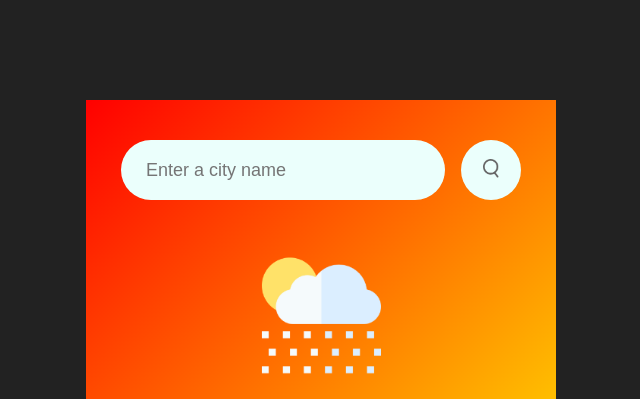
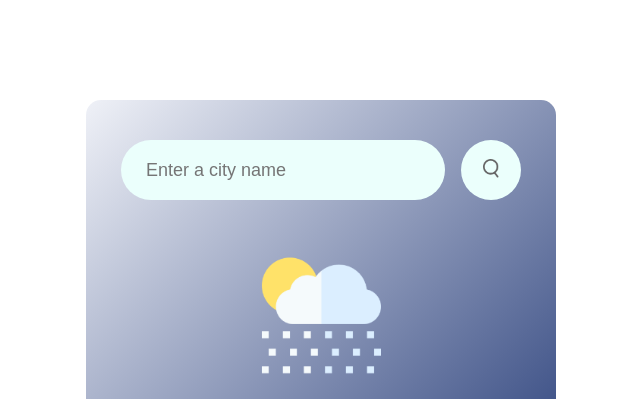
Before and after one commit to gu1tekin/weather_app, a plain HTML site: page index.html in a window 1280 px wide. Shown: the top 399 px of the page, without its empty margins (319-959 px from the left). Drawn offline with Linux system fonts and the light colour scheme.

Commit message:
changed the view, forecast info wip

```diff
--- a/index.html
+++ b/index.html
@@ -10,7 +10,8 @@
 
 <body>
 
-  <div class="card">
+  <!-- current weather -->
+  <div class="card-current-weather">
     <div class="search">
       <input type="text" name="city" placeholder="Enter a city name" spellcheck="false">
       <button><img src="images/search.png"></button>
@@ -42,7 +43,33 @@
       </div>
     </div>
   </div>
+
+  <!-- forecasted weather
+  <div class="card-forecasted-weather">
+
+    <div class="weather">
+      <img src="images/rain.png" class="weather-icon">
+      <h1 class="temp">22°C</h1>
+      <h2 class="city">Wroclaw</h2>
+      <div class="details">
+        <div class="col">
+          <img src="images/humidity.png">
+          <div>
+            <p class="humidity">50%</p>
+            <p>Humidity</p>
+          </div>
+        </div>
+        <div class="col">
+          <img src="images/wind.png">
+          <div>
+            <p class="wind">15 km/h</p>
+            <p>Wind Speed</p>
+          </div>
+        </div>
+      </div>
+    </div>
+  </div>
   <script src="get_weather_api.js"></script>
-</body>
+</body> -->
 
 </html>
--- a/style.css
+++ b/style.css
@@ -6,17 +6,18 @@
 }
 
 body {
-  background: #222;
+  background: rgb(206, 219, 255)fff;
 }
 
-.card {
+.card-current-weather {
   width: 90%;
   max-width: 470px;
-  background: linear-gradient(135deg, red, yellow);
+  background: linear-gradient(135deg, #eff1f7, #092266);
   color: #fff;
   margin: 100px auto 0;
   padding: 40px 35px;
   text-align: center;
+  border-radius: 15px;
 }
 
 .search {
@@ -101,3 +102,7 @@ body {
   margin-top: 10px;
   display: none;
 }
+
+.card-forecasted-weather{
+
+}
```
